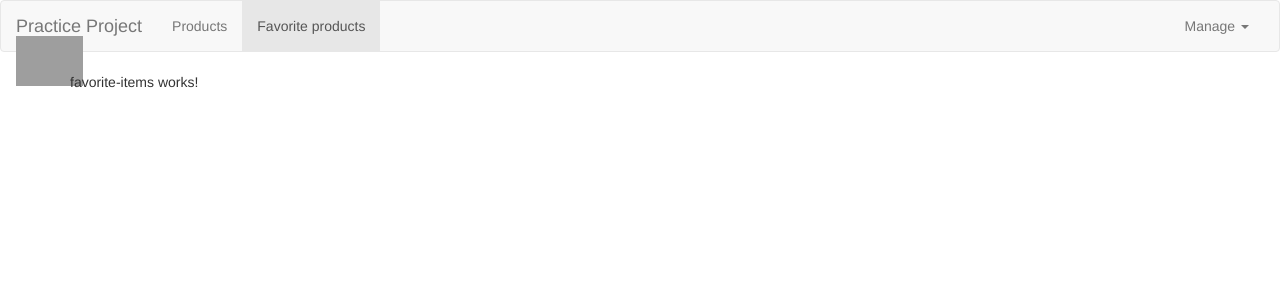
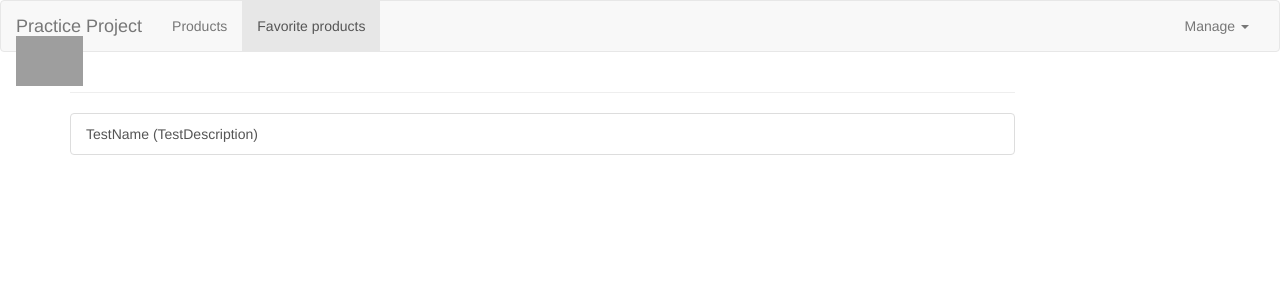
Before and after one commit to Ligerd/projectAngular, an Angular app: page /favorite in a window 1280 px wide. Shown: the top 300 px of the page. Built offline with nearby package versions, Linux system fonts and the light colour scheme; grey boxes are pictures that could not be loaded.

Commit message:
Work finish for today

```diff
--- a/src/app/app.module.ts
+++ b/src/app/app.module.ts
@@ -13,6 +13,7 @@ import { ShopStartComponent } from './shop/shop-start/shop-start.component';
 import { ShopService } from './shop/shop.service';
 import { ShopItemDetailComponent } from './shop/shop-item-detail/shop-item-detail.component';
 import { FavoriteItemsComponent } from './favorite-items/favorite-items.component';
+import { FavoriteService } from './favorite-items/favorite.service';
 
 
 @NgModule({
@@ -31,7 +32,7 @@ import { FavoriteItemsComponent } from './favorite-items/favorite-items.componen
     BrowserModule,
     AppRoutingModule
   ],
-  providers: [ShopService],
+  providers: [ShopService, FavoriteService],
   bootstrap: [AppComponent]
 })
 export class AppModule { }
--- a/src/app/favorite-items/favorite-items.component.html
+++ b/src/app/favorite-items/favorite-items.component.html
@@ -1 +1,14 @@
-<p>favorite-items works!</p>
+<div class="row">
+    <div class="col-xs-10">
+      <hr>
+      <ul class="list-group">
+        <a
+          class="list-group-item"
+          style="cursor: pointer"
+          *ngFor="let item of favoriteItems"
+        >
+          {{ item.name }} ({{ item.description }})
+        </a>
+      </ul>
+    </div>
+  </div>
--- a/src/app/favorite-items/favorite-items.component.ts
+++ b/src/app/favorite-items/favorite-items.component.ts
@@ -1,4 +1,6 @@
 import { Component, OnInit } from '@angular/core';
+import { ShopItem } from '../shop/shopItem.model';
+import { FavoriteService } from './favorite.service';
 
 @Component({
   selector: 'app-favorite-items',
@@ -6,10 +8,16 @@ import { Component, OnInit } from '@angular/core';
   styleUrls: ['./favorite-items.component.css']
 })
 export class FavoriteItemsComponent implements OnInit {
+  favoriteItems: ShopItem[];
+  constructor(private favoriteService: FavoriteService) { }
 
-  constructor() { }
-
-  ngOnInit(): void {
+  ngOnInit() {
+    this.favoriteItems=this.favoriteService.getFavoriteItems();
+    this.favoriteService.favoritesItemsChanged.subscribe(
+      (favoriteItems: ShopItem[])=>{
+        this.favoriteItems=favoriteItems;
+      }
+    );
   }
 
 }
--- a/src/app/favorite-items/favorite.service.ts
+++ b/src/app/favorite-items/favorite.service.ts
@@ -0,0 +1,15 @@
+import { EventEmitter } from "@angular/core";
+import { ShopItem } from "../shop/shopItem.model";
+
+export class FavoriteService{
+    favoritesItemsChanged = new EventEmitter<ShopItem[]>();
+    private favoriteItems: ShopItem[]=[new ShopItem("TestName","TestTitle","TestDescription","TestAuthor",1,"https://img.delicious.com.au/WqbvXLhs/del/2016/06/more-the-merrier-31380-2.jpg")];
+
+    getFavoriteItems(){
+        return this.favoriteItems.slice();
+    }
+    addItemToFavorite(item: ShopItem){
+        this.favoriteItems.push(item);
+        this.favoritesItemsChanged.emit(this.favoriteItems.slice());
+    }
+}
```
